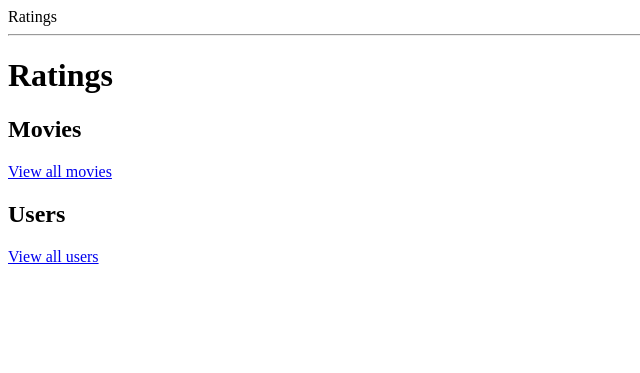
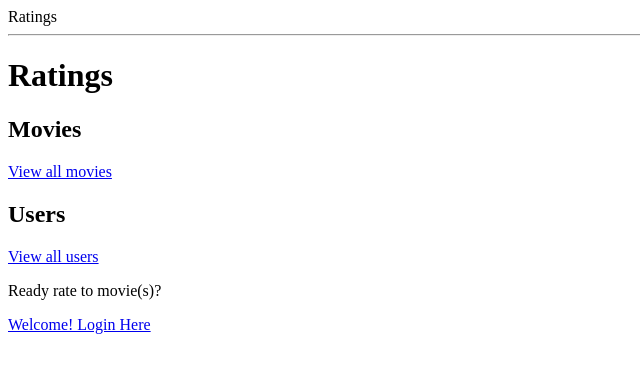
Before and after one commit to fgr8out/Ratings-Project, a Flask app: page / in a window 1280 px wide. Shown: the top 373 px of the page, without its empty margins (0-640 px from the left). Run offline with Flask 2, Linux system fonts and the light colour scheme.

Commit message:
Part 2 completed including code review

```diff
--- a/server.py
+++ b/server.py
@@ -54,7 +54,7 @@ def handle_login():
         if user.password == password:
             session['user'] = username
             flash("Logged in as %s" % username)
-            return redirect('/')
+            return redirect('user_info/%s' % user.user_id)
         else:
             flash("Wrong password!")
             return redirect('/')
--- a/templates/homepage.html
+++ b/templates/homepage.html
@@ -8,5 +8,6 @@
 
 <h2>Users</h2>
 <p><a href="/users">View all users</a></p>
-
+<p>Ready rate to movie(s)?</p>
+<p><a href="/login"> Welcome! Login Here</a></p>
 {% endblock %}
--- a/templates/user_info.html
+++ b/templates/user_info.html
@@ -16,4 +16,6 @@
           {% endfor %}
         </ul>
 
+    <p> <a href="/">Go back Home</a></p>
+
 {% endblock %}
```
